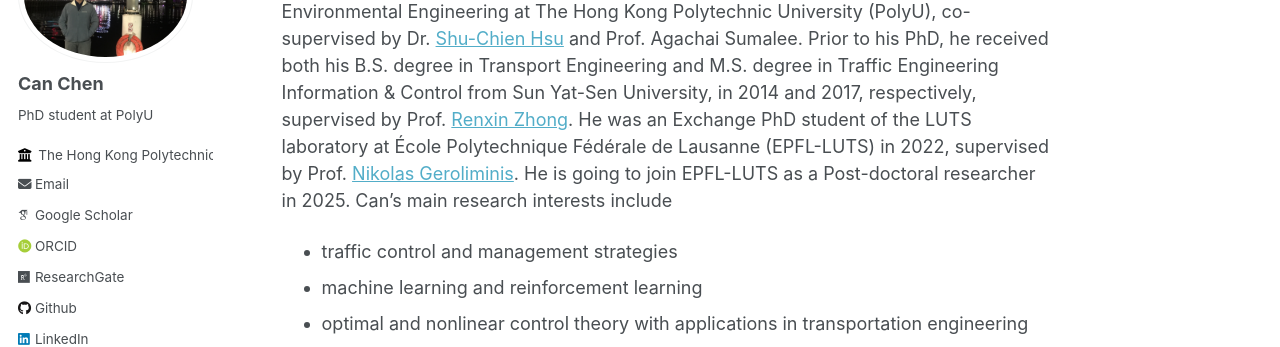
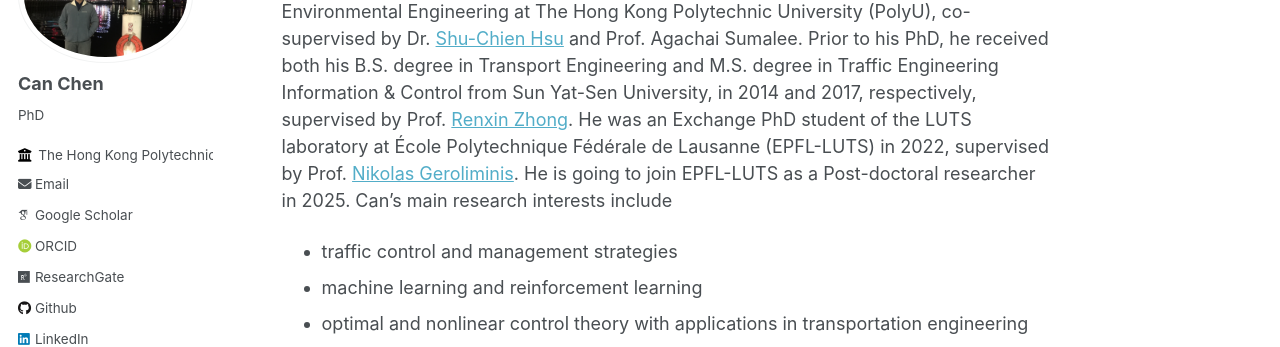
Before and after one commit to CanChen-Caesar/CanChen-Caesar.github.io, a Jekyll site: the page built from _pages/about.md, in a window 1280 px wide. Shown: the part 177-524 px from the top of the page. Built offline with Jekyll 4.4.1, drawn with Linux system fonts in a browser that asks for light colours; some web fonts are replaced.

Commit message:
Update _config.yml

```diff
--- a/_config.yml
+++ b/_config.yml
@@ -24,7 +24,7 @@ author:
   avatar           : "Photo-Sydney.jpg"
   name             : "Can Chen"
   pronouns         : # example: "she/her"
-  bio              : "PhD student at PolyU"
+  bio              : "PhD"
   # location         : "Earth"
   employer         : "The Hong Kong Polytechnic University"
   uri              : # URL
```
